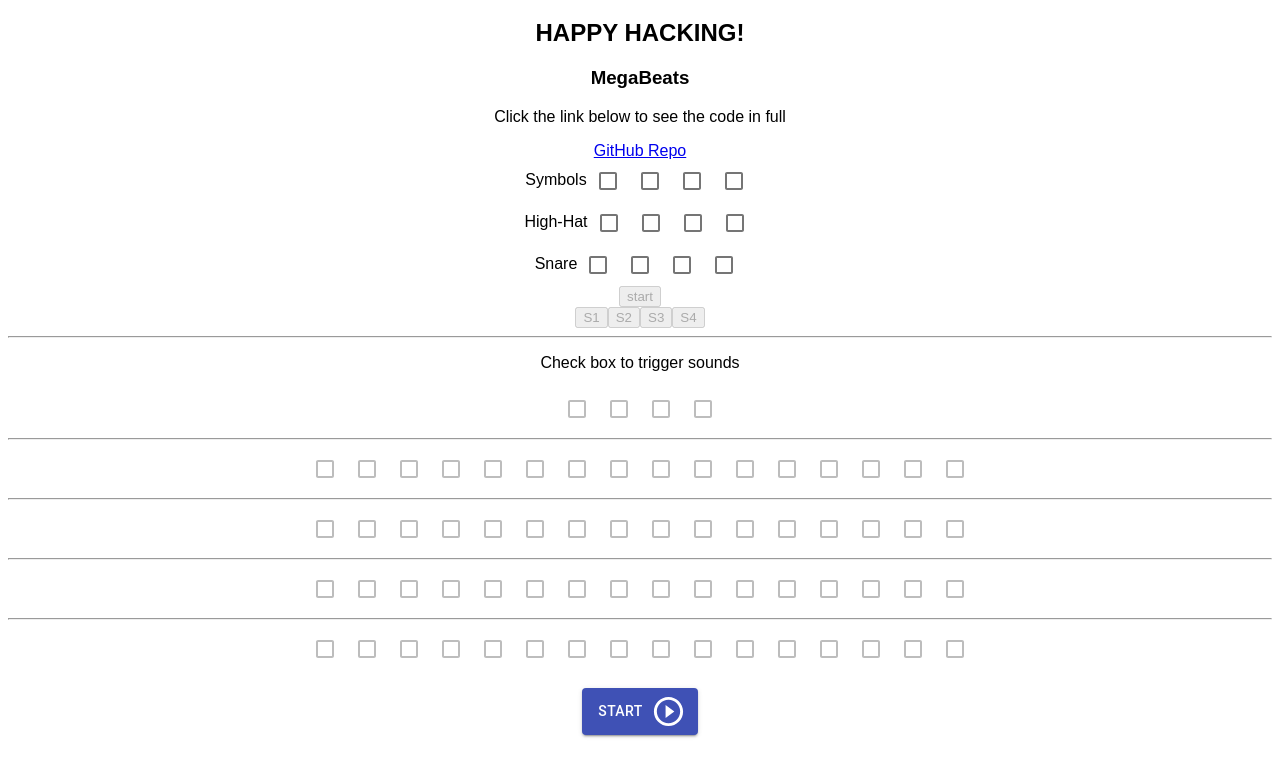
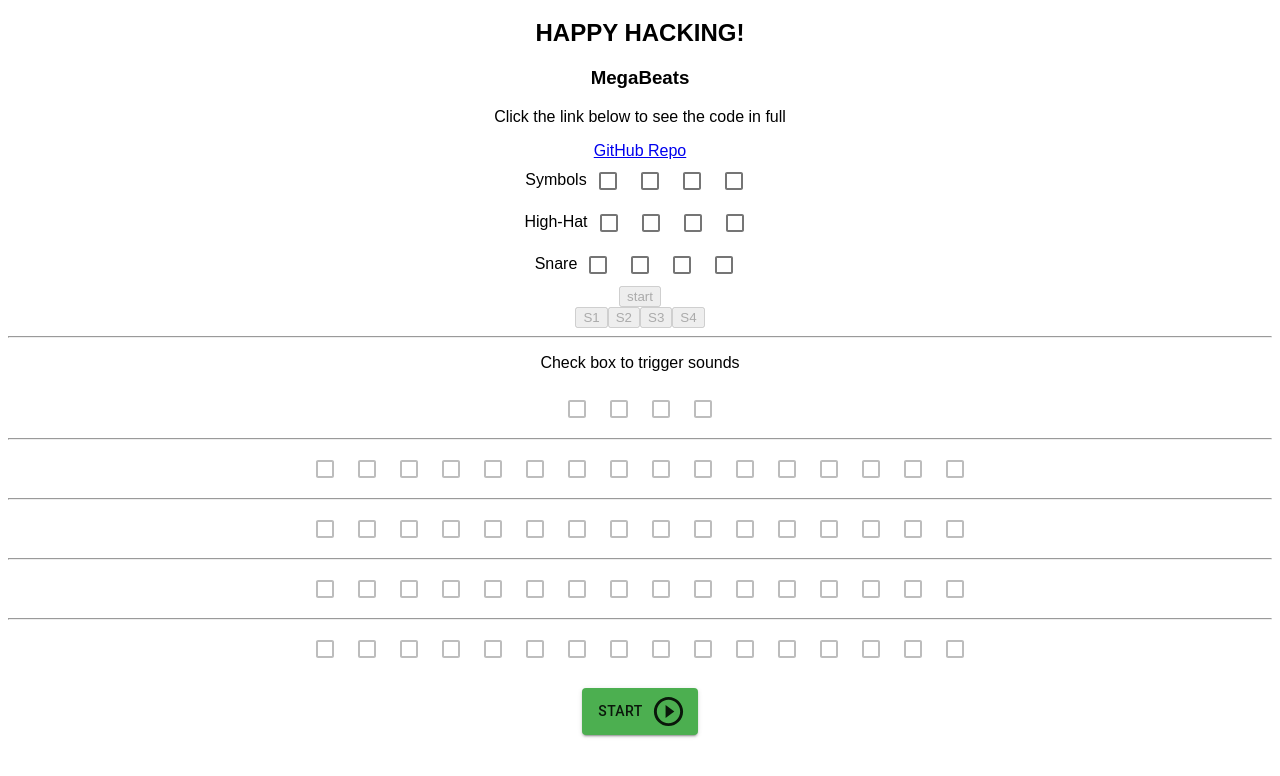
Before and after one commit to blacitea/MegaBeats, a React (Create React App) app: page / in a window 1280 px wide. Shown: the part 262-1038 px from the top of the page. Built offline with nearby package versions, Linux system fonts and the light colour scheme; no server answers.

Commit message:
change button display based on state

```diff
--- a/src/components/buttons/Start.jsx
+++ b/src/components/buttons/Start.jsx
@@ -2,22 +2,48 @@ import React, { useState } from 'react';
 import Button from '@material-ui/core/Button';
 
 import PlayCircleOutlineIcon from '@material-ui/icons/PlayCircleOutline';
+import PauseCircleOutlineIcon from '@material-ui/icons/PauseCircleOutline';
+
+import green from '@material-ui/core/colors/green';
+import {
+	createMuiTheme,
+	ThemeProvider,
+	makeStyles,
+} from '@material-ui/core/styles';
 
 const Start = () => {
 	const [play, setPlay] = useState(false);
 	const handleClick = () => {
 		setPlay(!play);
 	};
-	return (
+	const theme = createMuiTheme({
+		palette: {
+			primary: green,
+		},
+	});
+
+	return play ? (
 		<Button
 			variant="contained"
-			color="primary"
 			size="xlarge"
-			endIcon={<PlayCircleOutlineIcon fontSize="large" />}
+			color="secondary"
+			endIcon={<PauseCircleOutlineIcon fontSize="large" />}
 			onClick={handleClick}
 		>
-			Start
+			Pause
 		</Button>
+	) : (
+		<ThemeProvider theme={theme}>
+			<Button
+				variant="contained"
+				size="xlarge"
+				color="primary"
+				endIcon={<PlayCircleOutlineIcon fontSize="large" />}
+				onClick={handleClick}
+			>
+				Start
+			</Button>
+		</ThemeProvider>
 	);
 };
 
```
